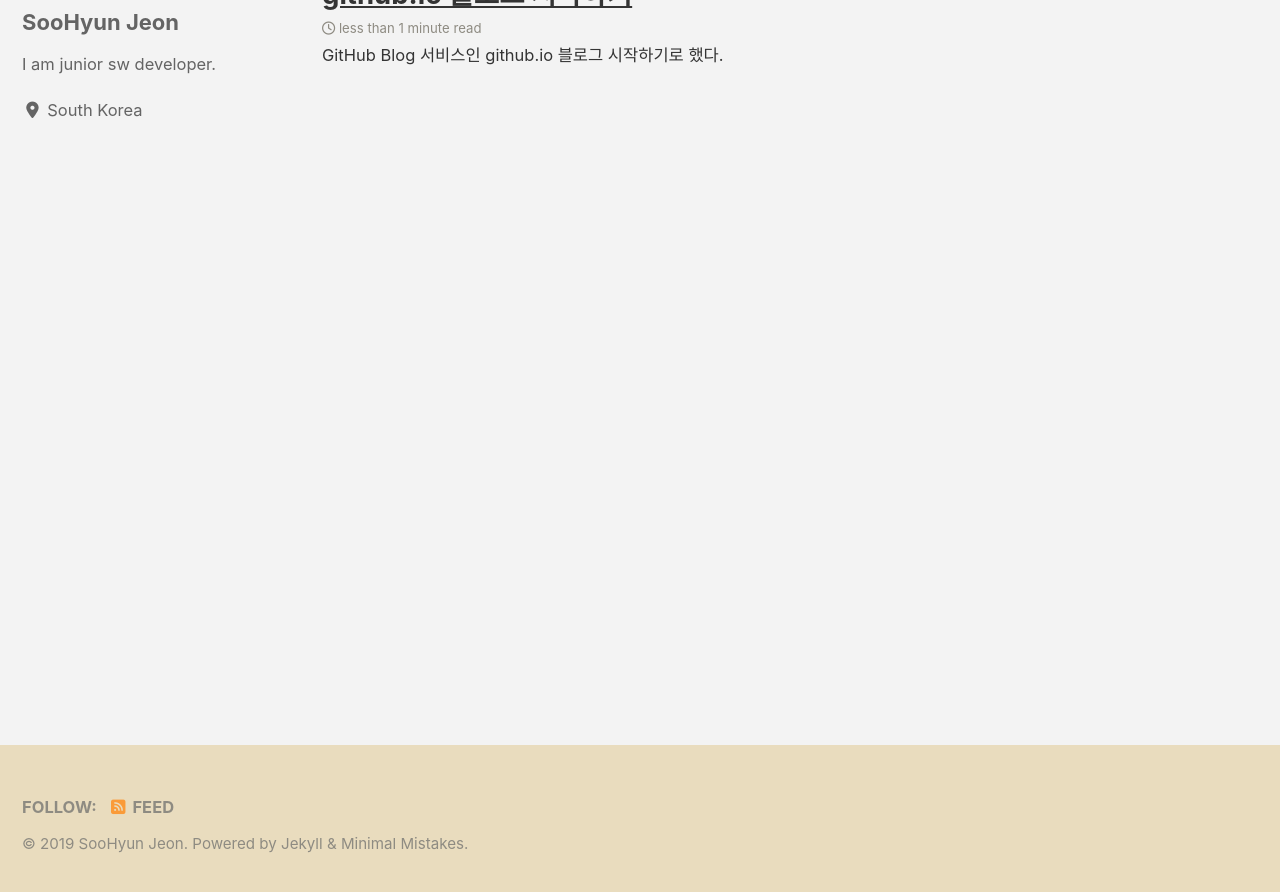
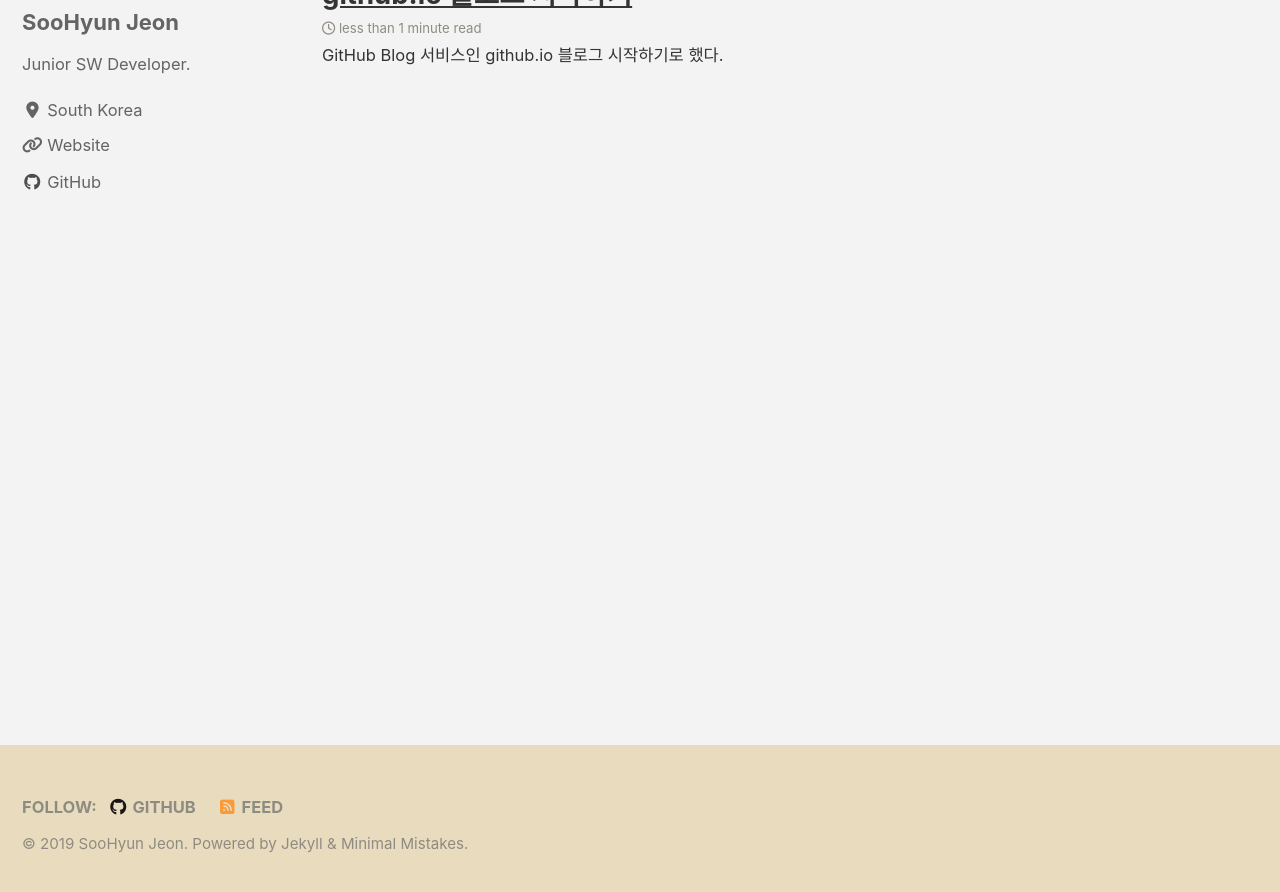
Before and after one commit to soohyun0907/soohyun0907.github.io, a Jekyll site: the page built from index.html, in a window 1280 px wide and 900 px high, scrolled down 222 px. Shown: the top 892 px of the window. Built offline with Jekyll 4.4.1, drawn with Linux system fonts in a browser that asks for light colours; cached includes are drawn as plain includes; nearby versions of some CDN libraries; the list of posts is cut into pages by our own code; some of the changed lines change nothing that is shown.

Commit message:
Update _config.yml

```diff
--- a/_config.yml
+++ b/_config.yml
@@ -20,7 +20,7 @@
 title_separator          : "-"
 subtitle                 : # site tagline that appears below site title in masthead
 name                     : "SooHyun Jeon"
-description              : "SW Developer Website"
+description              : "Junior SW Developer Website"
 url                      : "https://soohyun0907.github.io" # the base hostname & protocol for your site e.g. "https://mmistakes.github.io"
 baseurl                  : # the subpath of your site, e.g. "/blog"
 repository               : # GitHub username/repo-name e.g. "mmistakes/minimal-mistakes"
@@ -109,7 +109,7 @@
 author:
   name             : "SooHyun Jeon"
   avatar           : "/assets/profile.png" # path of avatar image, e.g. "/assets/images/bio-photo.jpg"
-  bio              : "I am junior sw developer."
+  bio              : "Junior SW Developer."
   location         : "South Korea"
   email            :
   links:
@@ -118,7 +118,7 @@
       # url: mailto:your.name@email.com
     - label: "Website"
       icon: "fas fa-fw fa-link"
-      # url: "https://your-website.com"
+      url: "https://blog.naver.com/soohyun0907"
     - label: "Twitter"
       icon: "fab fa-fw fa-twitter-square"
       # url: "https://twitter.com/"
@@ -127,7 +127,7 @@
       # url: "https://facebook.com/"
     - label: "GitHub"
       icon: "fab fa-fw fa-github"
-      # url: "https://github.com/"
+      url: "https://github.com/soohyun0907"
     - label: "Instagram"
       icon: "fab fa-fw fa-instagram"
       # url: "https://instagram.com/"
@@ -143,7 +143,7 @@
       # url:
     - label: "GitHub"
       icon: "fab fa-fw fa-github"
-      # url:
+      url: "https://github.com/soohyun0907"
     - label: "GitLab"
       icon: "fab fa-fw fa-gitlab"
       # url:
@@ -222,7 +222,7 @@
 permalink: /:categories/:title/
 paginate: 5 # amount of posts to show
 paginate_path: /page:num/
-timezone: # https://en.wikipedia.org/wiki/List_of_tz_database_time_zones
+timezone: Asia/Seoul # https://en.wikipedia.org/wiki/List_of_tz_database_time_zones
 
 
 # Plugins (previously gems:)
```
